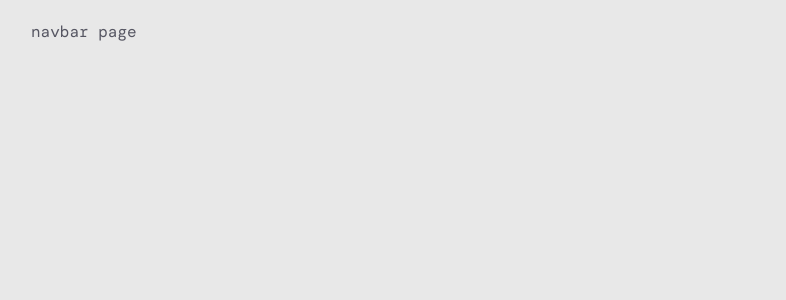
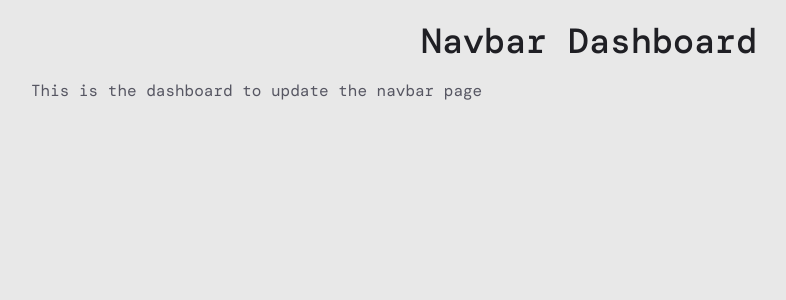
Before and after one commit to devrifaj/portfolio, a Next.js app: page /adminProfile/navbar in a window 1280 px wide. Shown: the top 300 px of the page, without its empty margins (51-837 px from the left). Built offline with nearby package versions, Linux system fonts and the light colour scheme; a web font is replaced by a local one.

Commit message:
basic navbar dashboard ui added

```diff
--- a/app/(dashboard)/adminProfile/layout.tsx
+++ /dev/null
@@ -1,7 +0,0 @@
-export default function AdminLayout({
-  children,
-}: {
-  children: React.ReactNode;
-}) {
-  return <div className="container py-5">{children}</div>;
-}
--- a/app/(dashboard)/adminProfile/navbar/page.tsx
+++ b/app/(dashboard)/adminProfile/navbar/page.tsx
@@ -1,9 +1,12 @@
-import React from 'react'
+import DashboardPageLayout from "@/components/shared/DashboardPageLayout";
+import React from "react";
 
 const page = () => {
   return (
-    <div>navbar page</div>
-  )
-}
+    <DashboardPageLayout title="Navbar Dashboard">
+      <p>This is the dashboard to update the navbar page</p>
+    </DashboardPageLayout>
+  );
+};
 
-export default page
+export default page;
--- a/app/(dashboard)/adminProfile/page.tsx
+++ b/app/(dashboard)/adminProfile/page.tsx
@@ -3,7 +3,7 @@ import { RiArrowRightLine } from "react-icons/ri";
 
 const AdminProfile = () => {
   return (
-    <div>
+    <div className="container py-5">
       <h3 className="text-center">Admin Dashboard</h3>
 
       <p className="mb-4 text-secondary-2">All Sections (in sequence):</p>
--- /dev/null
+++ b/components/shared/DashboardPageLayout.tsx
@@ -0,0 +1,18 @@
+import React from "react";
+
+const DashboardPageLayout = ({
+  children,
+  title,
+}: {
+  children: React.ReactNode;
+  title: string;
+}) => {
+  return (
+    <div className="container py-5">
+      <h3 className="text-center">{title}</h3>
+      {children}
+    </div>
+  );
+};
+
+export default DashboardPageLayout;
```
